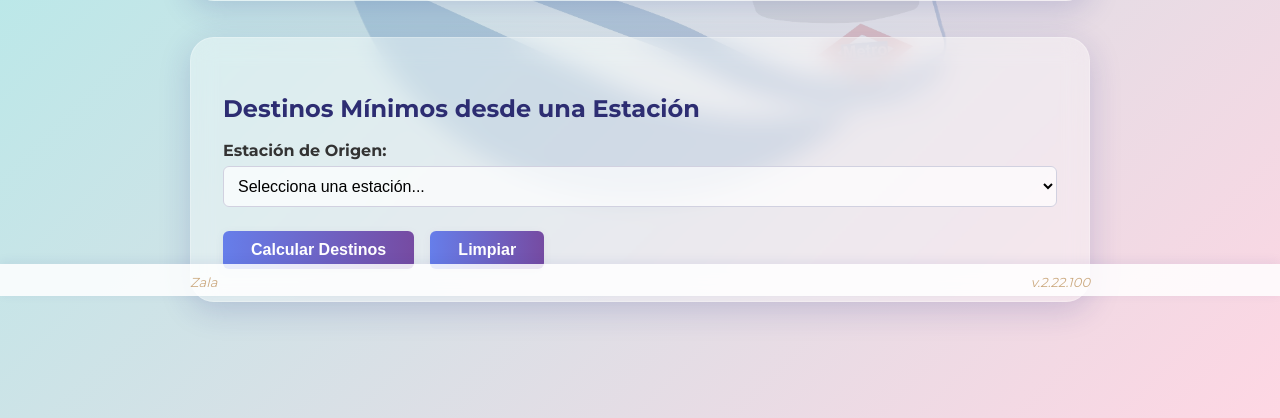
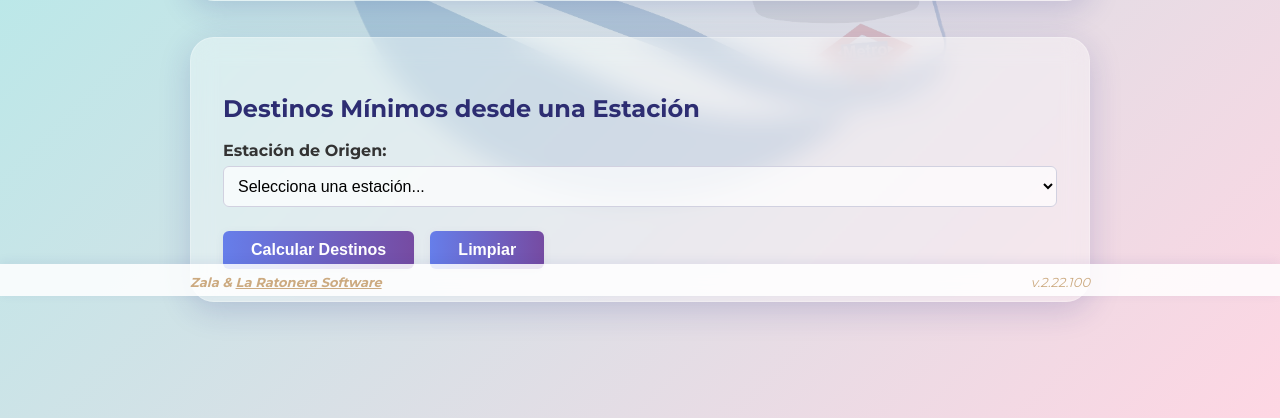
Before and after one commit to solberm/pasos-app, a Flask app: page / in a window 1280 px wide. Shown: the part 504-922 px from the top of the page. Run offline with Flask 3, Linux system fonts and the light colour scheme.

Commit message:
Firma actualizada: Zala & La Ratonera Software con hipervínculo en el footer

```diff
--- a/templates/index.html
+++ b/templates/index.html
@@ -186,7 +186,7 @@
     </div>
     <div class="footer">
         <div class="footer-info">
-            <span class="author">Zala</span>
+            <span class="author"><strong>Zala &amp; <a href="https://www.solberm.com/" target="_blank" style="color: #CCAA80; text-decoration: underline;">La Ratonera Software</a></strong></span>
             <span class="version">v.2.22.100</span>
         </div>
     </div>
```
